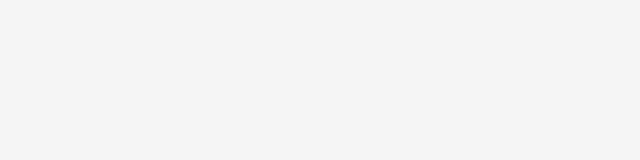
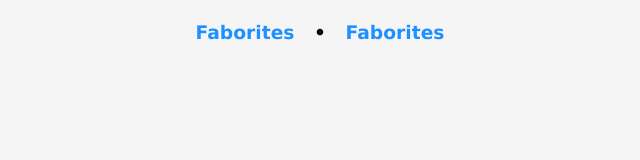
Before and after one commit to Johnjohnn/Nasa-Apod, a plain HTML site: page index.html in a window 1280 px wide. Shown: the whole page, without its empty margins (320-960 px from the left). Drawn offline with Linux system fonts and the light colour scheme.

Commit message:
finishing navigation UI

```diff
--- a/index.html
+++ b/index.html
@@ -14,6 +14,23 @@
     <div class="loader     hidden">
         <img src="rocket.svg" alt="Rocket Loading Animation">
     </div>
+    <!-- Container-->
+    <div class="container">
+          <!-- Navigation-->
+          <div class="navigation-container">
+              <span class="background"></span>
+              <!-- Results Nave -->
+              <span class="navigation-items" id="resultsNav">
+                  <h3 class="clickable"> Faborites</h3>
+                  <h3>&nbsp;&nbsp;&nbsp;•&nbsp;&nbsp;&nbsp;</h3>
+                  <h3 class="clickable"> Faborites</h3>
+              </span>
+              <!-- Faborites Nav -->
+              <span class="navigation-items hidden" id="faboritesNav">
+                    <h3 class="clickable">Load More NASA Images</h3>
+               </span>
+          </div>
+    </div>
     <!-- Script -->
     <script src="script.js"></script>
 </body>
--- a/style.css
+++ b/style.css
@@ -24,11 +24,12 @@ body {
 .loader {
   background: whitesmoke;
   height: 100vh;
+  position:fixed;
   width: 100vw;
   display:flex;
   justify-content: center;
   align-items: center;
-
+  z-index: 10;
 }
 
 /* Navigation */
@@ -48,7 +49,17 @@ body {
   right: 0;
   width: 100%;
   height: 60px;
+  z-index: -1;
+}
 
+.clickable {
+  color: dodgerblue;
+  cursor:pointer;
+  user-select: none;
+
+}
+.clickable:hover {
+  color: red;
 }
 
 
```
